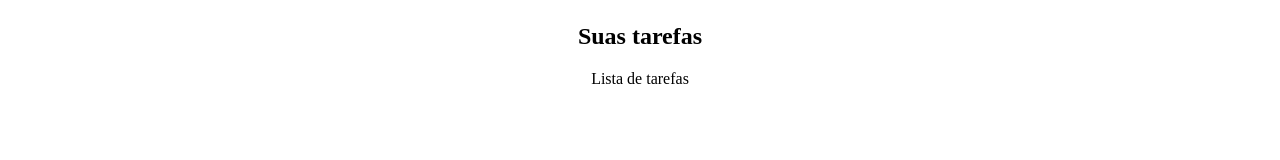
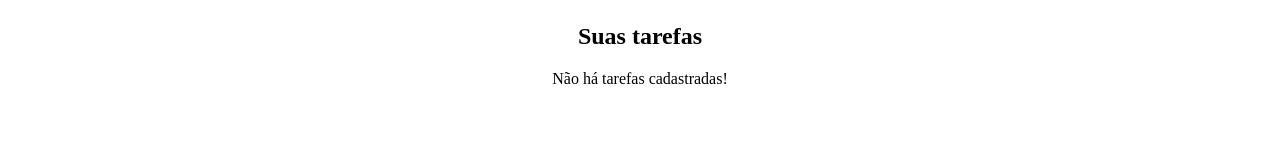
Before and after one commit to lucas-cercal/todo_list_react, a React (Create React App) app: page / in a window 1280 px wide. Shown: the part 404-564 px from the top of the page. Built offline with nearby package versions, Linux system fonts and the light colour scheme.

Commit message:
feat: displaying task list

```diff
--- a/src/App.tsx
+++ b/src/App.tsx
@@ -20,11 +20,11 @@
     <main className={styles.main}>
       <div>
         <h1>Lorem Ipsum is simply dummy text of the printing and typesetting industry...</h1>
-        <TaskForm btnText='Criar tarefa' taskList={taskList} setTaskList={setTaskList}/>
+        <TaskForm btnText='Criar tarefa' taskList={taskList} setTaskList={setTaskList} />
       </div>
       <div>
         <h2>Suas tarefas</h2>
-        <TaskList />
+        <TaskList taskList={taskList} />
       </div>
     </main>
     <Footer />
--- a/src/components/TaskList.tsx
+++ b/src/components/TaskList.tsx
@@ -1,9 +1,28 @@
+
+// interfaces
+import { ITask } from '../interfaces/Task'
+
+// css
 import styles from './TaskList.module.css'
 
-const TaskList = () => {
-  return <div>
-    Lista de tarefas
-  </div>
+interface Props {
+  taskList: ITask[]
+}
+
+const TaskList = ({ taskList }: Props) => {
+  return (
+    <>
+      {taskList.length > 0 ? (
+        taskList.map((task) => (
+          <div key={task.id}>
+            <p>{task.title}</p>
+          </div>
+        ))
+      ) : (
+        <p>Não há tarefas cadastradas!</p>
+      )}
+    </>
+  )
 }
 
 export default TaskList
```
